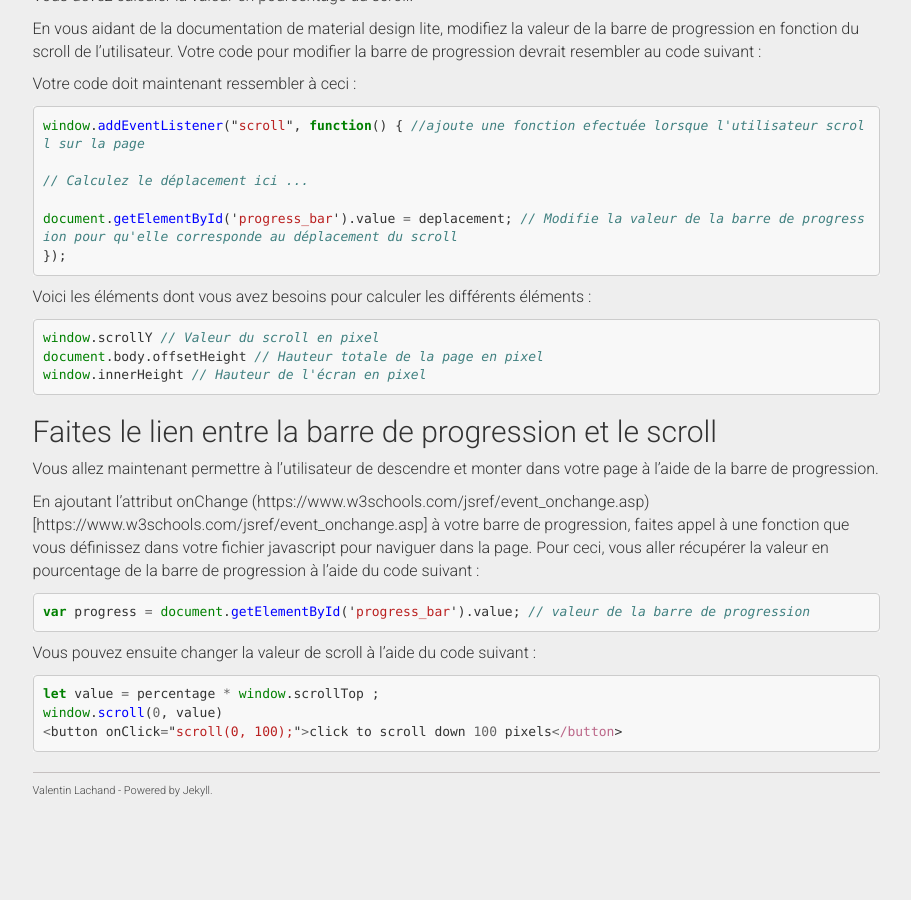
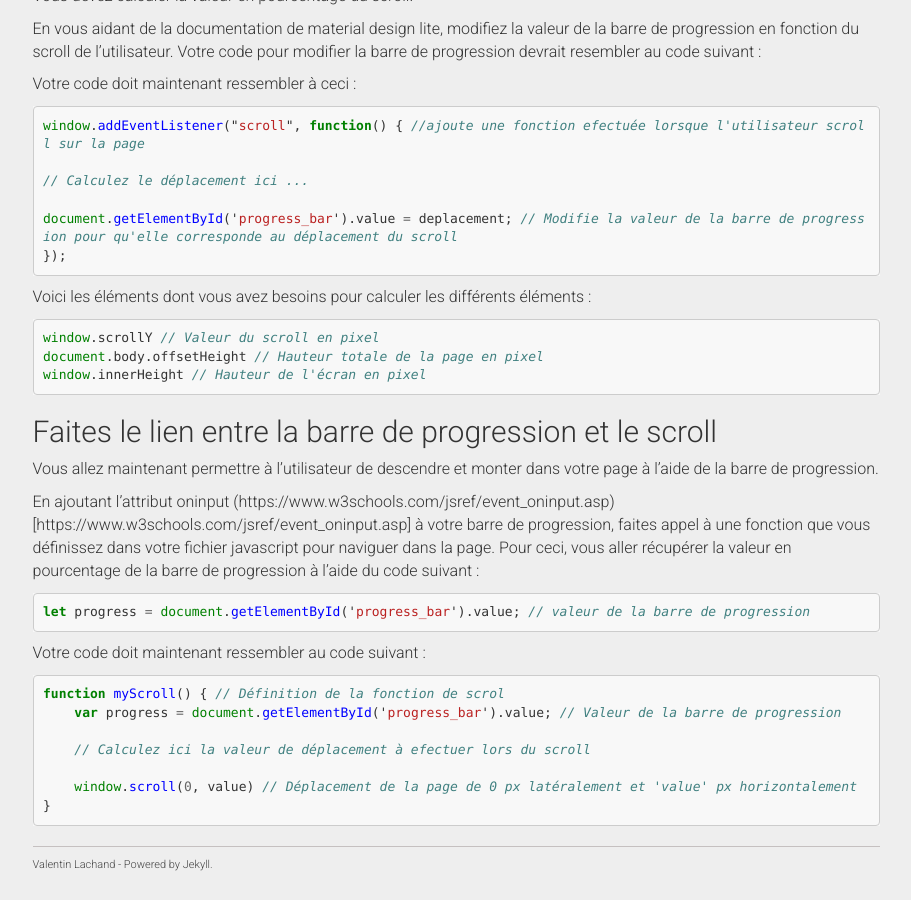
Before and after one commit to taotaoini/lachand.github.io, a Jekyll site: the page built from cci-xml-web-2019-tp3.md, in a window 1280 px wide and 900 px high, scrolled down 1108 px. Shown: the whole window, without its empty margins (330-1241 px from the left). Built offline with Jekyll 4.4.1, drawn with Linux system fonts in a browser that asks for light colours; nearby versions of some CDN libraries; before the commit the page ends 1934 px from its top, so only the background shows below that.

Commit message:
Update cci-xml-web-2019-tp3.md

````diff
--- a/cci-xml-web-2019-tp3.md
+++ b/cci-xml-web-2019-tp3.md
@@ -58,14 +58,18 @@ window.innerHeight // Hauteur de l'écran en pixel
 ## Faites le lien entre la barre de progression et le scroll
 Vous allez maintenant permettre à l'utilisateur de descendre et monter dans votre page à l'aide de la barre de progression.
 
-En ajoutant l'attribut onChange (https://www.w3schools.com/jsref/event_onchange.asp)[https://www.w3schools.com/jsref/event_onchange.asp] à votre barre de progression, faites appel à une fonction que vous définissez dans votre fichier javascript pour naviguer dans la page.
+En ajoutant l'attribut oninput (https://www.w3schools.com/jsref/event_oninput.asp)[https://www.w3schools.com/jsref/event_oninput.asp] à votre barre de progression, faites appel à une fonction que vous définissez dans votre fichier javascript pour naviguer dans la page.
 Pour ceci, vous aller récupérer la valeur en pourcentage de la barre de progression à l'aide du code suivant :
 ```javascript
-var progress = document.getElementById('progress_bar').value; // valeur de la barre de progression
+let progress = document.getElementById('progress_bar').value; // valeur de la barre de progression
 ```
-Vous pouvez ensuite changer la valeur de scroll à l'aide du code suivant :
+Votre code doit maintenant ressembler au code suivant :
 ```javascript
-let value = percentage * window.scrollTop ;
-window.scroll(0, value)
-<button onClick="scroll(0, 100);">click to scroll down 100 pixels</button>
+function myScroll() { // Définition de la fonction de scrol
+    var progress = document.getElementById('progress_bar').value; // Valeur de la barre de progression
+
+    // Calculez ici la valeur de déplacement à efectuer lors du scroll
+
+    window.scroll(0, value) // Déplacement de la page de 0 px latéralement et 'value' px horizontalement
+}
 ```
````
